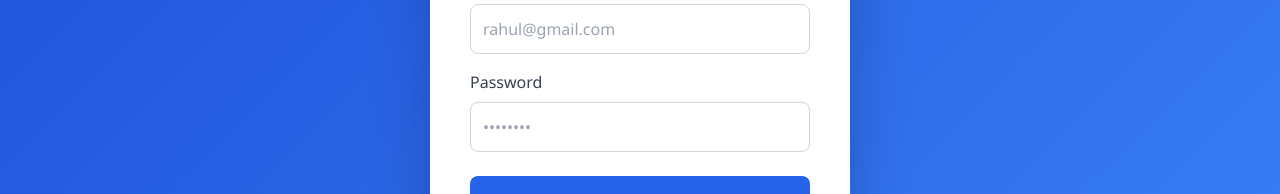
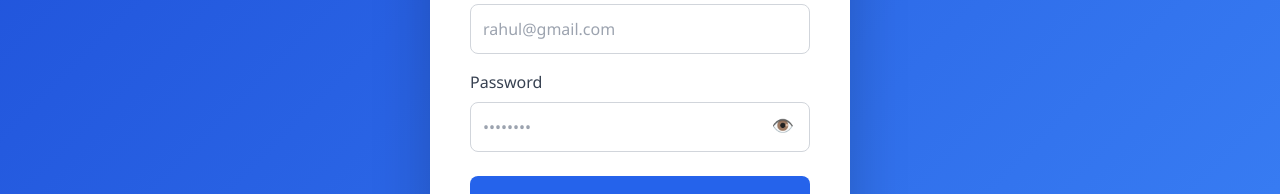
Before and after one commit to Tanvisonune/MediLocal, a React (Create React App) app in the folder client/: page /login in a window 1280 px wide. Shown: the part 332-526 px from the top of the page. Built offline with nearby package versions, Linux system fonts and the light colour scheme; no server answers.

Commit message:
Add show password button

```diff
--- a/client/src/pages/LoginPage.js
+++ b/client/src/pages/LoginPage.js
@@ -8,6 +8,7 @@ const LoginPage = () => {
   const [error, setError] = useState('');
   const [loading, setLoading] = useState(false);
   const { login } = useAuth();
+  const [showPassword, setShowPassword] = useState(false);
   const navigate = useNavigate();
 
   const handleChange = (e) => {
@@ -99,12 +100,12 @@ const LoginPage = () => {
             />
           </div>
 
-          <div style={{ marginBottom: '1.5rem' }}>
+          <div style={{ marginBottom: '1.5rem', position: 'relative' }}>
   <label style={{ display: 'block', marginBottom: '0.5rem', color: '#374151', fontWeight: '500' }}>
     Password
   </label>
   <input
-              type="password"
+    type={showPassword ? 'text' : 'password'}
     name="password"
     value={form.password}
     onChange={handleChange}
@@ -113,12 +114,30 @@ const LoginPage = () => {
     style={{
       width: '100%',
       padding: '0.75rem',
+      paddingRight: '3rem',
       border: '1px solid #d1d5db',
       borderRadius: '8px',
       fontSize: '1rem',
       boxSizing: 'border-box'
     }}
   />
+  {/* 👁 Eye Toggle Button */}
+  <button
+    type="button"
+    onClick={() => setShowPassword(!showPassword)}
+    style={{
+      position: 'absolute',
+      right: '12px',
+      top: '38px',
+      background: 'transparent',
+      border: 'none',
+      cursor: 'pointer',
+      color: '#6b7280',
+      fontSize: '18px',
+      padding: '4px'
+    }}>
+    {showPassword ? '🙈' : '👁️'}
+  </button>
 </div>
 
           <button
```
Lines whose indentation alone changed are shown as unchanged.
